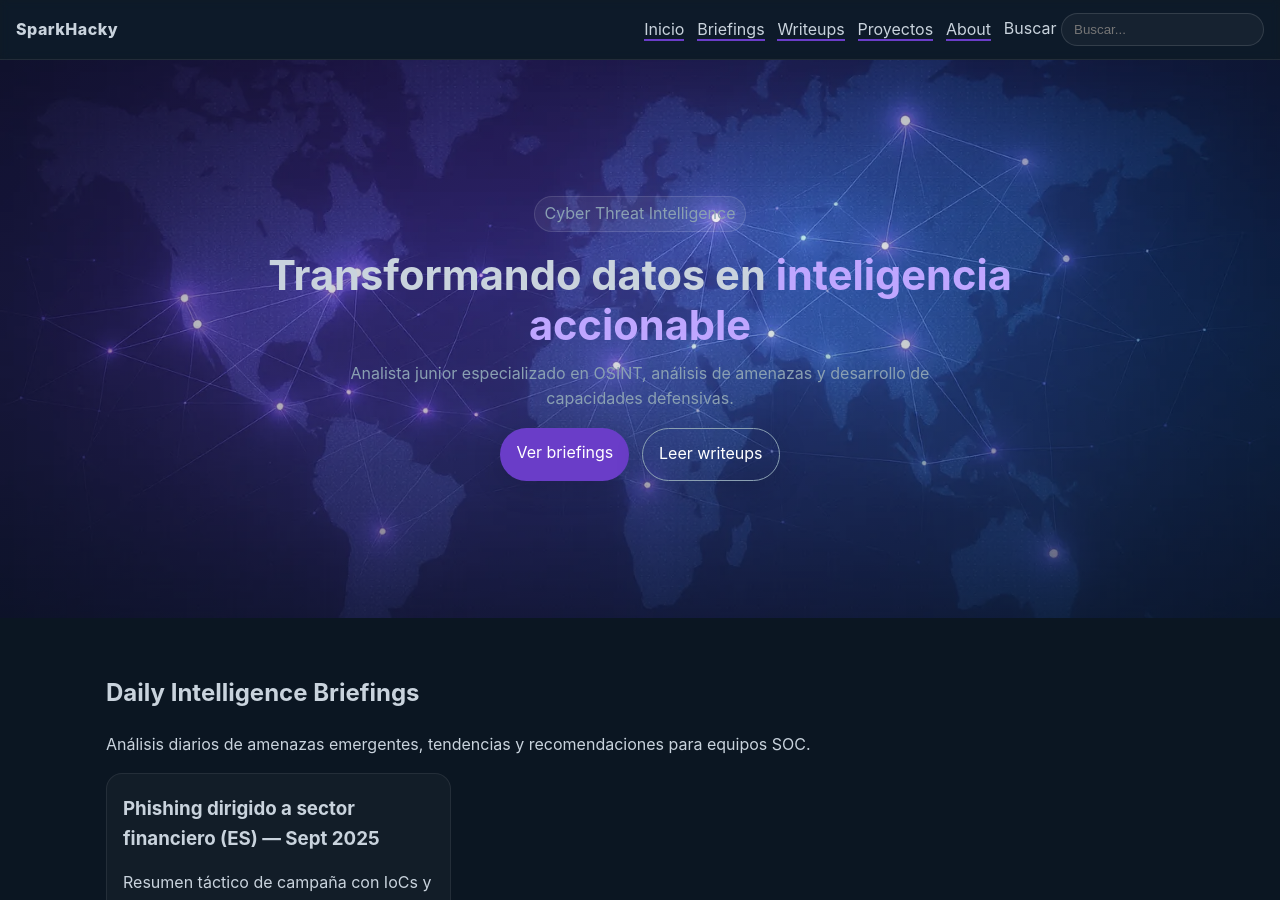
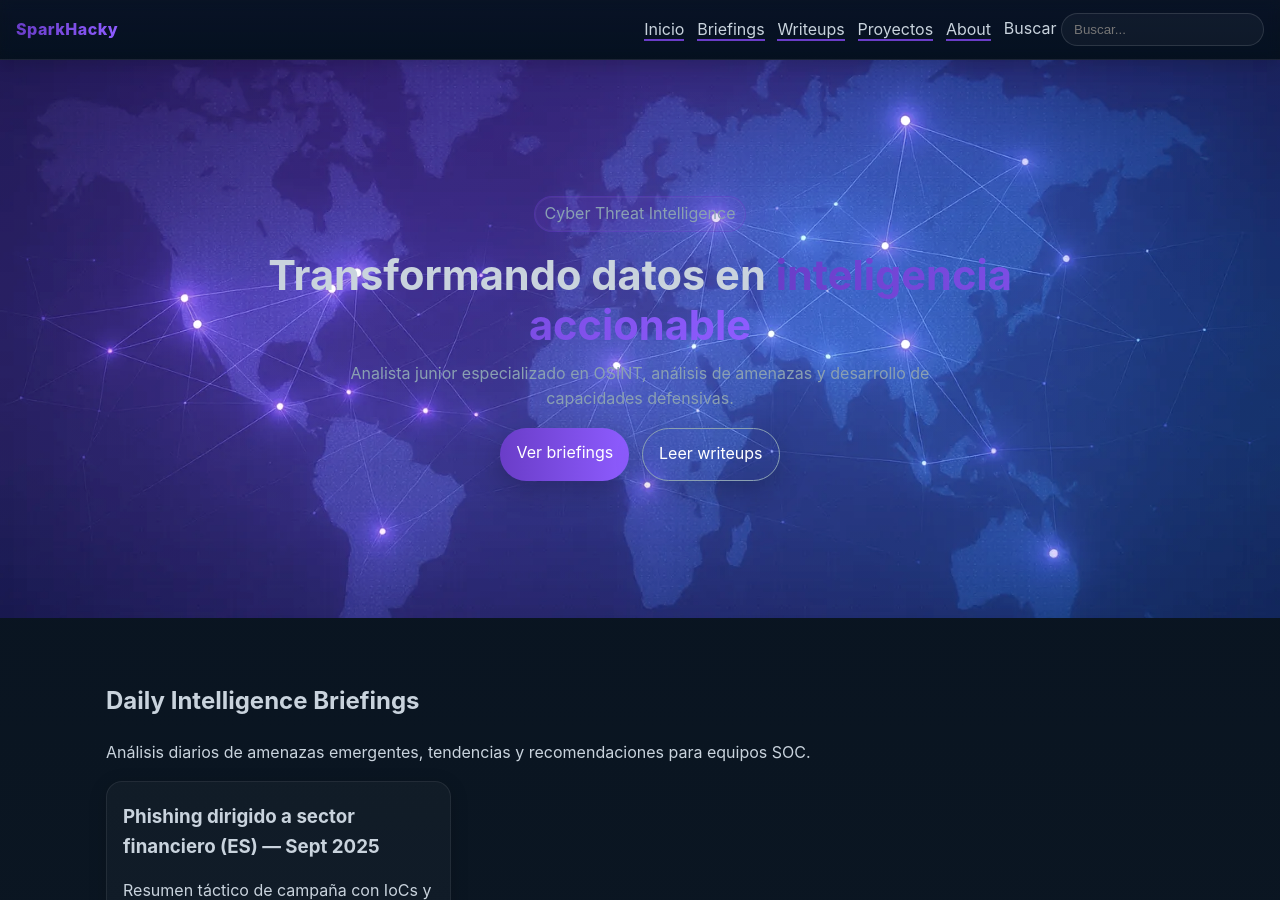
Before and after one commit to Sparkhacky/sparkhacky.github.io, a Jekyll site: the page built from index.html, in a window 1280 px wide and 900 px high. Built offline with Jekyll 4.4.1, drawn with Linux system fonts in a browser that asks for light colours.

Commit message:
Update design.css

```diff
--- a/assets/css/design.css
+++ b/assets/css/design.css
@@ -1,58 +1,120 @@
+/* ===== Design tokens: paleta y sombras ===== */
 :root{
-  --bg:#0B1622; --ink:#C9D3DD; --ink-2:#8AA0B2;
-  --brand:#0F243A; --accent:#6A3DC8; --off:#F3F6FA;
-  --radius:16px; --shadow:0 6px 30px rgba(0,0,0,.15);
+  --bg:#0B1622;
+  --surface:#0E1D31;
+  --ink:#C9D3DD;
+  --ink-2:#8AA0B2;
+  --brand:#0F243A;
+  --accent:#6A3DC8;
+  --accent-2:#8E5CFF;
+  --off:#F3F6FA;
+  --radius:16px;
+  --shadow-sm:0 4px 18px rgba(0,0,0,.18);
+  --shadow-md:0 8px 28px rgba(0,0,0,.22);
+  --shadow-lg:0 12px 44px rgba(0,0,0,.28);
   --maxw:1100px;
 }
+
 html{color-scheme:dark light}
 *{box-sizing:border-box}
-body{margin:0;background:var(--bg);color:var(--ink);font:16px/1.6 Inter,system-ui,Segoe UI,Roboto,Arial,sans-serif}
+body{
+  margin:0;
+  background:linear-gradient(180deg, #07121F 0%, var(--bg) 40%, #08192B 100%);
+  color:var(--ink);
+  font:16px/1.6 Inter,system-ui,Segoe UI,Roboto,Arial,sans-serif;
+}
+
+/* ===== Enlaces ===== */
 a{color:inherit;text-decoration:none}
 a:hover{text-decoration:underline}
-img{max-width:100%;height:auto}
+.card a:hover{text-decoration:none}         /* evita subrayado feo en cards */
+.prose a{text-decoration:underline}
+.prose a:hover{text-decoration:none;border-bottom:1px solid currentColor}
 
-/* Nav */
-.site-nav{display:flex;align-items:center;justify-content:space-between;gap:1rem;padding:.8rem 1rem;border-bottom:1px solid rgba(255,255,255,.08);background:rgba(255,255,255,.02);backdrop-filter:saturate(120%) blur(4px);position:sticky;top:0;z-index:50}
-.site-nav .logo{font-weight:800;letter-spacing:.5px}
+/* ===== Nav ===== */
+.site-nav{
+  display:flex;align-items:center;justify-content:space-between;gap:1rem;
+  padding:.8rem 1rem;border-bottom:1px solid rgba(255,255,255,.08);
+  background:linear-gradient(180deg, rgba(23,22,52,.22), rgba(4,12,24,.12));
+  backdrop-filter:saturate(120%) blur(6px);
+  position:sticky;top:0;z-index:50;
+  box-shadow: var(--shadow-sm);
+}
+.site-nav .logo{
+  font-weight:800;letter-spacing:.5px;
+  background:linear-gradient(90deg, var(--accent), var(--accent-2));
+  -webkit-background-clip:text;background-clip:text;color:transparent;
+}
 .site-nav #menu{list-style:none;display:flex;gap:.8rem;margin:0;padding:0;align-items:center}
 .site-nav a.active{border-bottom:2px solid var(--accent)}
 .menu-btn{display:none}
 @media (max-width:800px){
   .menu-btn{display:inline-block}
-  .site-nav #menu{display:none;flex-direction:column;align-items:flex-start;background:rgba(0,0,0,.5);position:absolute;right:1rem;top:3.2rem;padding:1rem;border:1px solid rgba(255,255,255,.12);border-radius:12px}
-  .site-nav #menu.open{display:flex}
+  #menu{display:none;flex-direction:column;align-items:flex-start;background:rgba(0,0,0,.5);
+    position:absolute;right:1rem;top:3.2rem;padding:1rem;border:1px solid rgba(255,255,255,.12);border-radius:12px}
+  #menu.open{display:flex}
 }
 
-/* Hero */
+/* ===== Hero ===== */
 .skip-link{position:absolute;left:-9999px}
 .skip-link:focus{left:1rem;top:1rem;z-index:999;background:#000;color:#fff;padding:.5rem 1rem;border-radius:8px}
+
 .hero{position:relative;min-height:62vh;display:grid;place-items:center;overflow:hidden}
-.hero-bg{position:absolute;inset:0;width:100%;height:100%;object-fit:cover;filter:grayscale(25%) contrast(105%)}
-.hero-overlay{position:absolute;inset:0;background:radial-gradient(120% 120% at 50% 35%, transparent 0, rgba(11,22,34,.6) 60%, rgba(11,22,34,.92) 100%)}
+.hero-bg{position:absolute;inset:0;width:100%;height:100%;object-fit:cover;filter:grayscale(20%) contrast(108%)}
+.hero-overlay{
+  position:absolute;inset:0;
+  background:
+    radial-gradient(120% 120% at 50% 35%, transparent 0, rgba(11,22,34,.65) 60%, rgba(11,22,34,.95) 100%),
+    linear-gradient(180deg, rgba(106,61,200,.20), rgba(142,92,255,.08));
+  mix-blend-mode: screen;
+  pointer-events:none;
+}
+.hero-ink{
+  position:absolute;inset:0;opacity:.12;pointer-events:none;
+  background-image: repeating-linear-gradient(0deg, rgba(255,255,255,.06) 0 1px, transparent 1px 3px);
+}
 .hero-copy{position:relative;max-width:900px;padding:clamp(1rem,3vw,2rem);text-align:center}
 .hero-copy h1{font-size:clamp(2.2rem,4vw,2.6rem);line-height:1.2;margin:.2rem 0 .6rem}
-.hero-copy h1 span{color:#bfa6ff}
+.hero-copy h1 span{background:linear-gradient(90deg, var(--accent), var(--accent-2));
+  -webkit-background-clip:text;background-clip:text;color:transparent}
 .hero-copy p{color:var(--ink-2);max-width:60ch;margin:0 auto 1rem}
-.pill{display:inline-block;background:rgba(255,255,255,.06);border:1px solid rgba(255,255,255,.12);padding:.25rem .6rem;border-radius:999px;color:var(--ink-2);}
+.pill{
+  display:inline-block;background:rgba(106,61,200,.16);
+  border:1px solid rgba(106,61,200,.35);padding:.25rem .6rem;border-radius:999px;color:#D8C9FF;
+  box-shadow: inset 0 0 0 1px rgba(255,255,255,.05);
+}
 .hero-cta{display:flex;gap:.8rem;justify-content:center}
-.btn{display:inline-block;padding:.8rem 1rem;border-radius:999px;background:var(--accent);color:#fff;box-shadow:var(--shadow)}
+.btn{display:inline-block;padding:.8rem 1rem;border-radius:999px;background:linear-gradient(90deg, var(--accent), var(--accent-2));color:#fff;box-shadow:var(--shadow-md)}
 .btn.ghost{background:transparent;border:1px solid var(--ink-2)}
 
-/* Layout */
-.container{max-width:var(--maxw);margin:0 auto;padding:1.5rem 1rem}
-.home-section{margin:2rem 0}
+/* ===== Layout / spacing ===== */
+.container{max-width:var(--maxw);margin:0 auto;padding:1.5rem 1rem 4rem}
+.home-section{margin:2.5rem 0 3rem}
+.prose{margin-bottom:3rem}
 
-/* Grid & cards */
+/* ===== Grid & Cards ===== */
 .grid{display:grid;grid-template-columns:repeat(3,1fr);gap:1rem}
 @media (max-width:900px){.grid{grid-template-columns:repeat(2,1fr)}}
 @media (max-width:600px){.grid{grid-template-columns:1fr}}
-.card{background:rgba(255,255,255,.03);border:1px solid rgba(255,255,255,.08);border-radius:var(--radius);padding:1rem;transition:transform .15s}
-.card:hover{transform:translateY(-2px)}
+.card{
+  background:linear-gradient(180deg, rgba(255,255,255,.03), rgba(255,255,255,.02));
+  border:1px solid rgba(255,255,255,.08);border-radius:var(--radius);padding:1rem;
+  transition:transform .18s ease, box-shadow .18s ease, border-color .18s ease;
+  box-shadow: var(--shadow-sm);
+}
+.card:hover{
+  transform:translateY(-2px);
+  box-shadow: var(--shadow-lg);
+  border-color: rgba(142,92,255,.35);
+}
 .card h3{margin:.2rem 0 .4rem}
 .card footer{color:var(--ink-2);font-size:.9rem}
 
-/* CTI meta */
-.badge{font-size:.8rem;border:1px solid rgba(255,255,255,.18);padding:.2rem .6rem;border-radius:999px;background:rgba(255,255,255,.06);backdrop-filter:saturate(120%) blur(2px);margin-right:.35rem}
+/* ===== Badges CTI ===== */
+.badge{
+  font-size:.8rem;border:1px solid rgba(255,255,255,.18);padding:.2rem .6rem;border-radius:999px;
+  background:rgba(255,255,255,.06);backdrop-filter:saturate(120%) blur(2px);margin-right:.35rem
+}
 .tlp-green{border-color:#34D39933;background:#34D39922}
 .tlp-white{border-color:#E5E7EB33;background:#E5E7EB22;color:#E5E7EB}
 .tlp-amber{border-color:#F59E0B33;background:#F59E0B22}
@@ -63,28 +125,28 @@ img{max-width:100%;height:auto}
 .mitre{list-style:none;display:flex;gap:.35rem;padding:0;margin:.6rem 0 0}
 .mitre li{font-size:.78rem;border:1px dashed rgba(255,255,255,.25);border-radius:8px;padding:.18rem .5rem}
 
-/* Prose */
-.prose h1,.prose h2{line-height:1.2}
-.prose p{color:var(--ink);max-width:70ch}
-.prose .meta{color:var(--ink-2)}
-.tag{display:inline-block;background:rgba(255,255,255,.06);border:1px solid rgba(255,255,255,.12);border-radius:8px;padding:.1rem .4rem}
+/* ===== Footer ===== */
+.site-footer{
+  border-top:1px solid rgba(255,255,255,.08);
+  padding:1.5rem 1rem;color:var(--ink-2);
+  background:
+    linear-gradient(0deg, rgba(106,61,200,.09), rgba(106,61,200,0) 60%),
+    linear-gradient(180deg, rgba(255,255,255,.02), rgba(255,255,255,.01));
+}
 
-/* Footer */
-.site-footer{border-top:1px solid rgba(255,255,255,.08);padding:1.5rem 1rem;color:var(--ink-2)}
-.footer-top{display:grid;grid-template-columns:2fr 1fr 1fr;gap:1rem;max-width:var(--maxw);margin:0 auto 1rem}
-.footer-top h4{margin:.4rem 0}
-.footer-top ul{list-style:none;padding:0;margin:0}
-.footer-top li{margin:.2rem 0}
-.footer-bottom{text-align:center}
-.tags .badge{margin-right:.2rem}
-
-/* Search */
+/* ===== Search ===== */
 .site-search{position:relative}
-.site-search input{background:rgba(255,255,255,.04);border:1px solid rgba(255,255,255,.12);border-radius:999px;padding:.5rem .75rem;color:var(--ink)}
-.search-results{position:absolute;top:120%;left:0;right:0;background:#0E2031;border:1px solid rgba(255,255,255,.12);border-radius:12px;padding:.5rem;display:none;max-height:50vh;overflow:auto}
+.site-search input{
+  background:rgba(255,255,255,.04);border:1px solid rgba(255,255,255,.12);
+  border-radius:999px;padding:.5rem .75rem;color:var(--ink)
+}
+.search-results{
+  position:absolute;top:120%;left:0;right:0;background:#0E2031;border:1px solid rgba(255,255,255,.12);
+  border-radius:12px;padding:.5rem;display:none;max-height:50vh;overflow:auto;box-shadow:var(--shadow-md)
+}
 .search-item{display:block;padding:.4rem;border-radius:8px}
 .search-item:hover{background:rgba(255,255,255,.06)}
 
-/* A11y */
-:focus-visible{outline:3px solid #93C5FD;outline-offset:2px}
+/* ===== A11y ===== */
+:focus-visible{outline:3px solid #B3A0FF;outline-offset:2px}
 @media (prefers-reduced-motion: reduce){*{animation:none!important;transition:none!important}}
```
